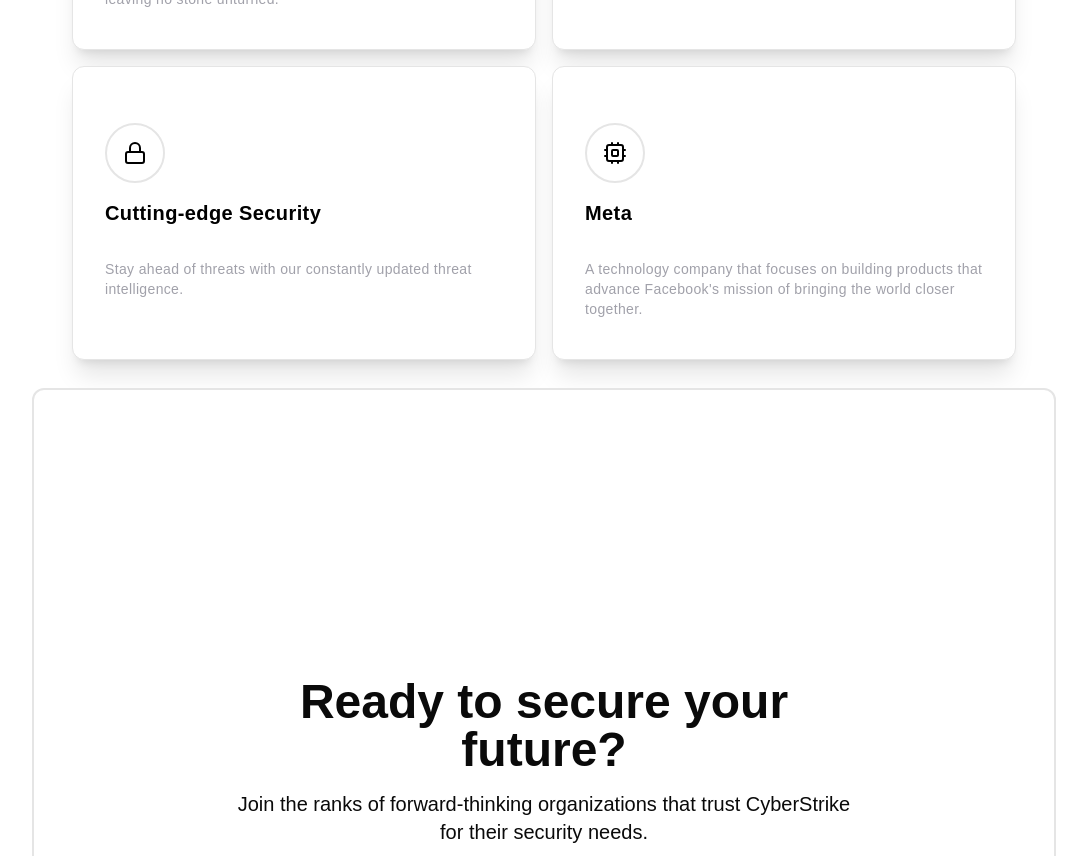
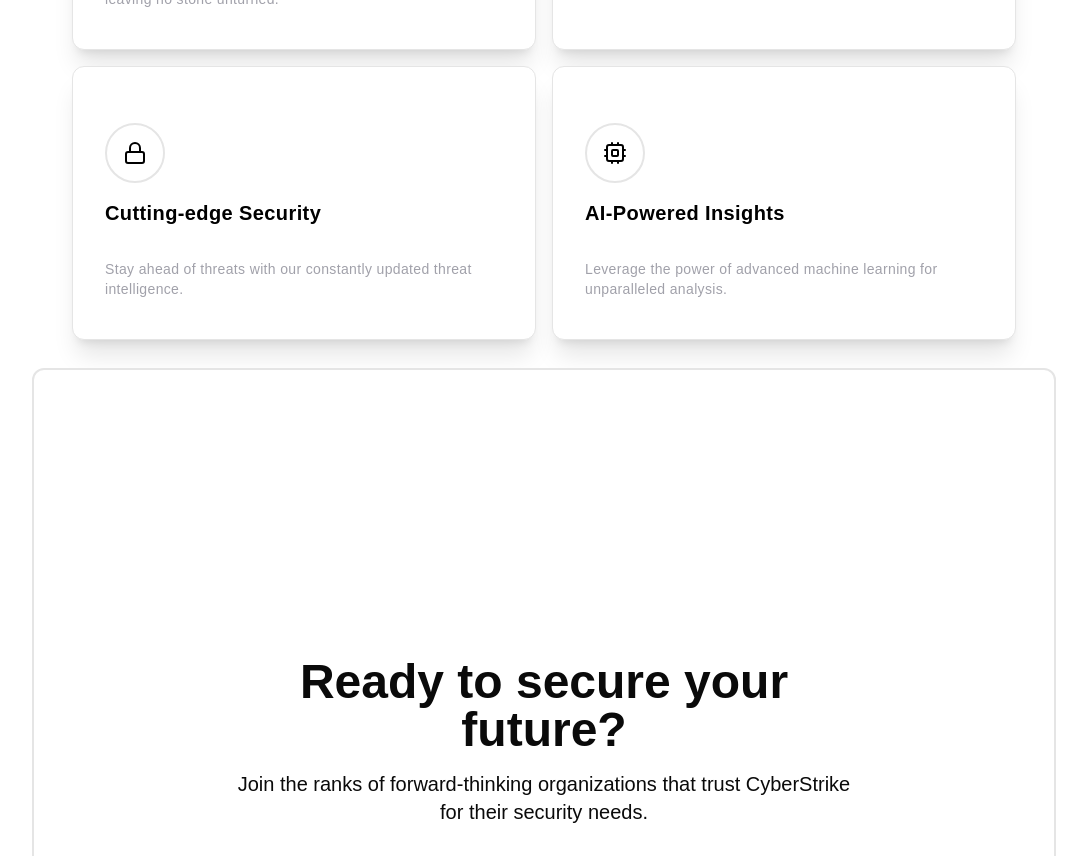
Before and after one commit to sr2echa/CyberStrike, a Next.js app in the folder frontend/: page / in a window 1280 px wide. Shown: the part 3080-3936 px from the top of the page, without its empty margins (96-1183 px from the left). Built offline with nearby package versions, Linux system fonts and the light colour scheme.

Commit message:
home screen card text updated

```diff
--- a/frontend/app/page.tsx
+++ b/frontend/app/page.tsx
@@ -119,9 +119,9 @@ export const Things = [
   },
   {
     icon: <Cpu />,
-    title: "Meta",
+    title: "AI-Powered Insights",
     description:
-      "A technology company that focuses on building products that advance Facebook's mission of bringing the world closer together.",
+      "Leverage the power of advanced machine learning for unparalleled analysis.",
   },
 ];
 
```
